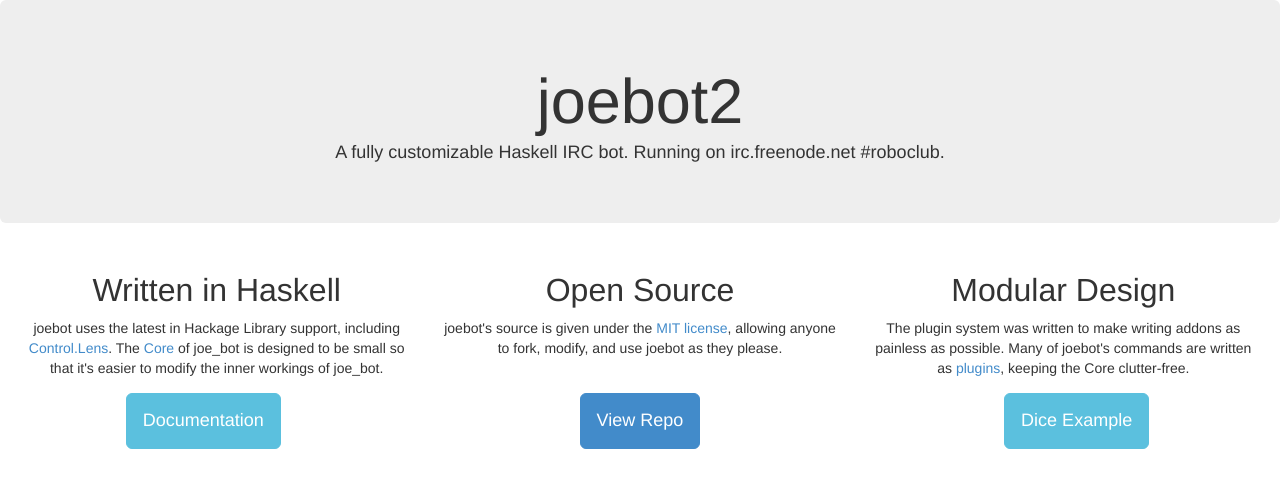
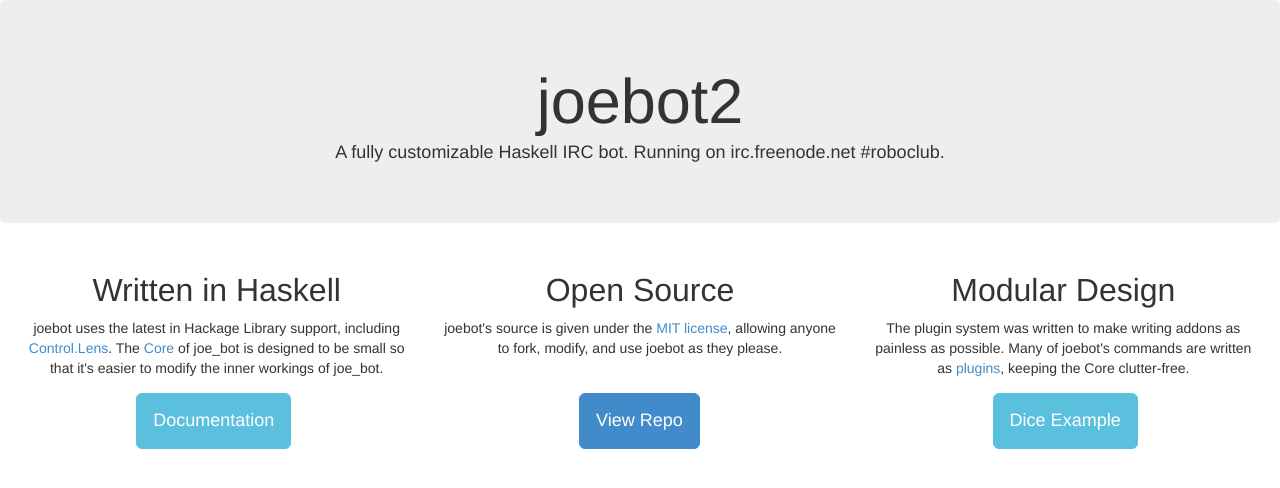
Before and after one commit to joeschmo/joebot2, a plain HTML site: page index.html in a window 1280 px wide. Drawn offline with Linux system fonts and the light colour scheme.

Commit message:
centering buttons
some more css make the buttons correctly centered

```diff
--- a/assets/css/main.css
+++ b/assets/css/main.css
@@ -1,3 +1,8 @@
 #description {
   margin: 5px;
 }
+
+#links {
+  margin-right: 2px;
+  margin-left: 1px;
+}
--- a/index.html
+++ b/index.html
@@ -51,7 +51,7 @@
         </p>
       </div>
       </div>
-      <div class="row">
+      <div id="links" class="row">
         <div class="col-lg-4 text-center">
           <a class="btn btn-info btn-large" href="Core/index.html">
             Documentation
```
